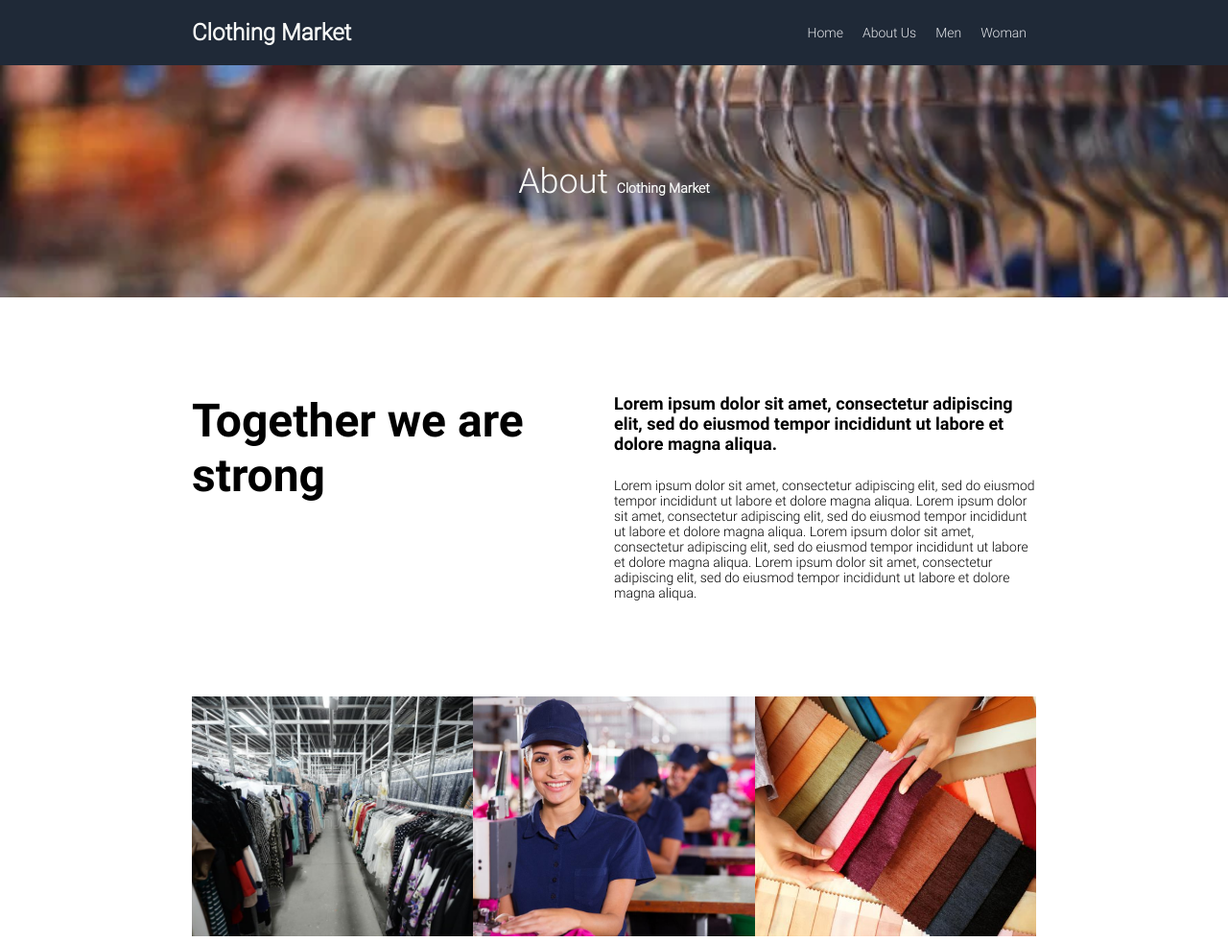
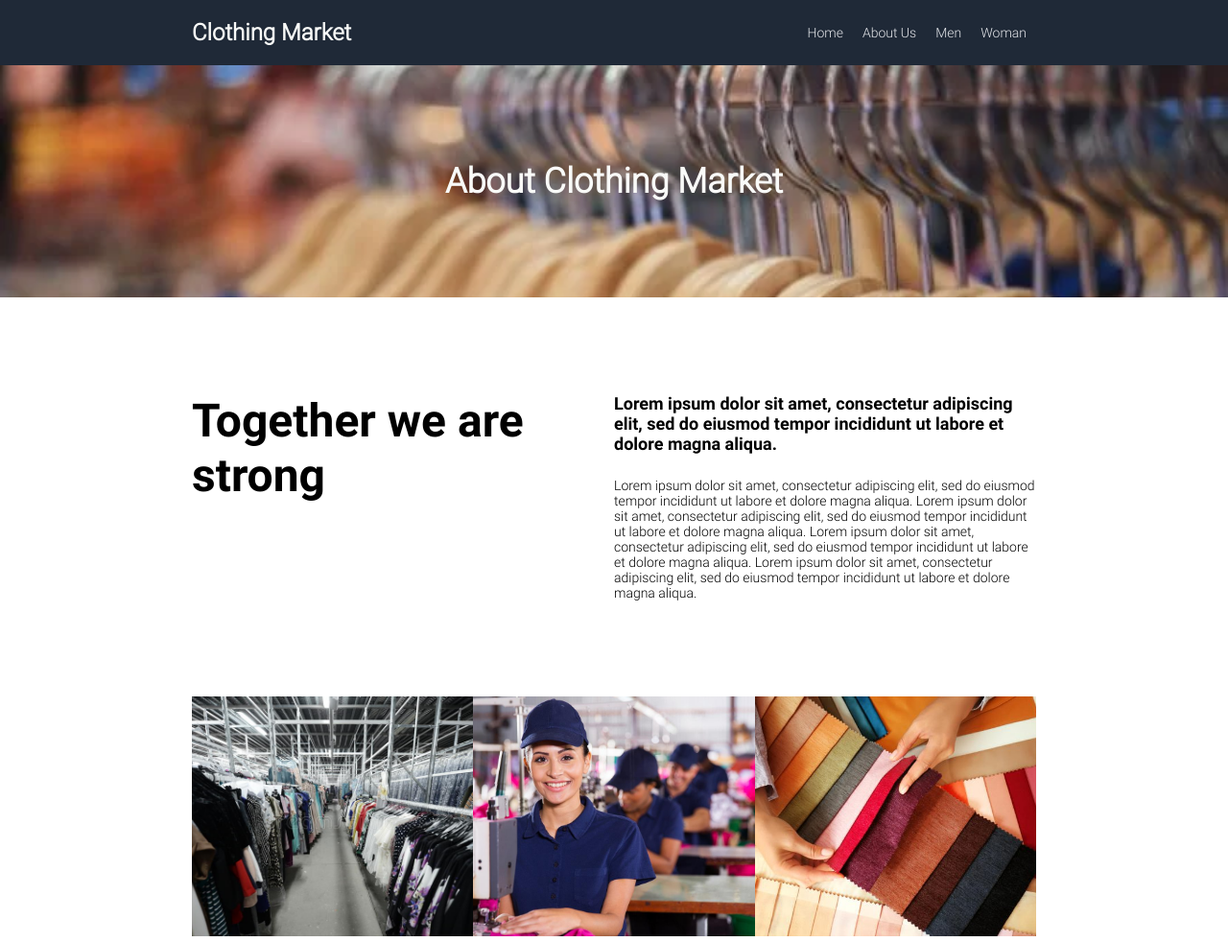
Before and after one commit to idasitich/my-css-assigment, a plain HTML site: page pages/aboutus.html in a window 1280 px wide. Shown: the top 982 px of the page at 96% size. Drawn offline with Linux system fonts and the light colour scheme.

Commit message:
Update aboutus.html

```diff
--- a/pages/aboutus.html
+++ b/pages/aboutus.html
@@ -40,7 +40,7 @@
         </div>
 
         <div class="container container-img">
-            <p class="info-text">About <strong>Clothing Market</strong></p>
+            <strong><p class="info-text">About Clothing Market</p></strong>
         </div>
 
         <div class="container container4">
```
